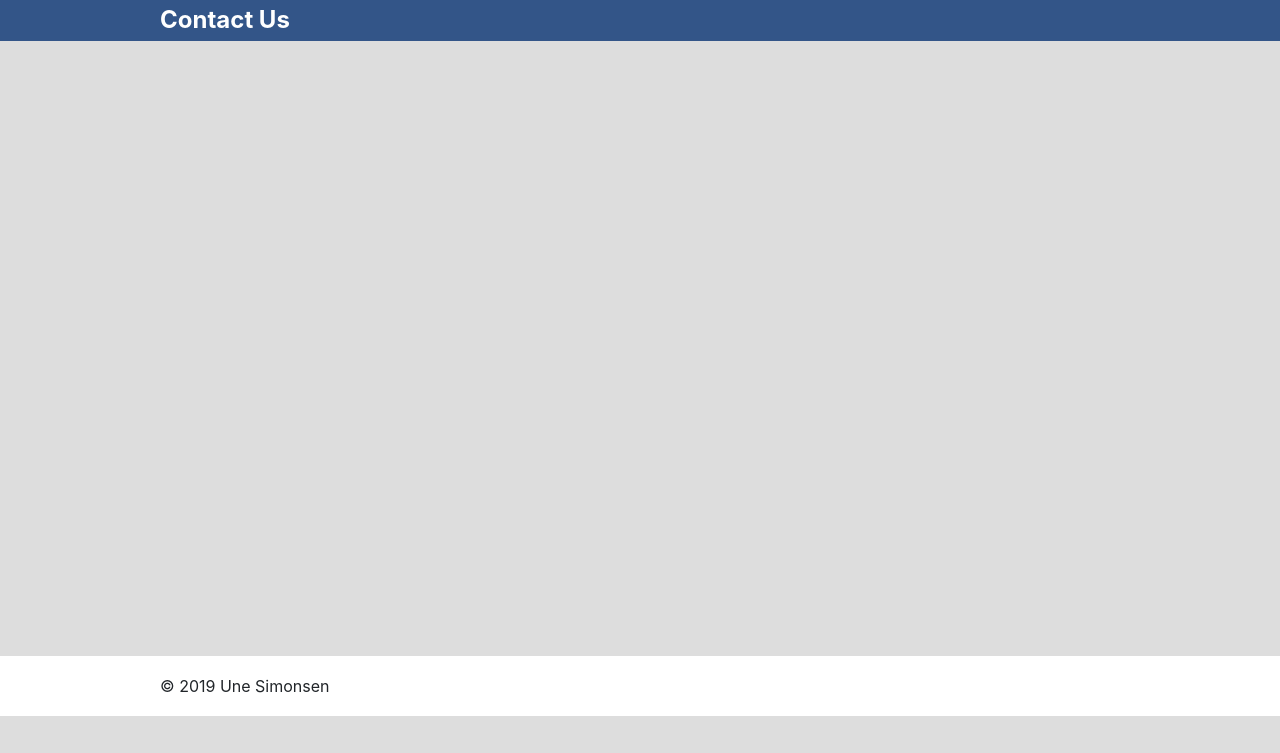
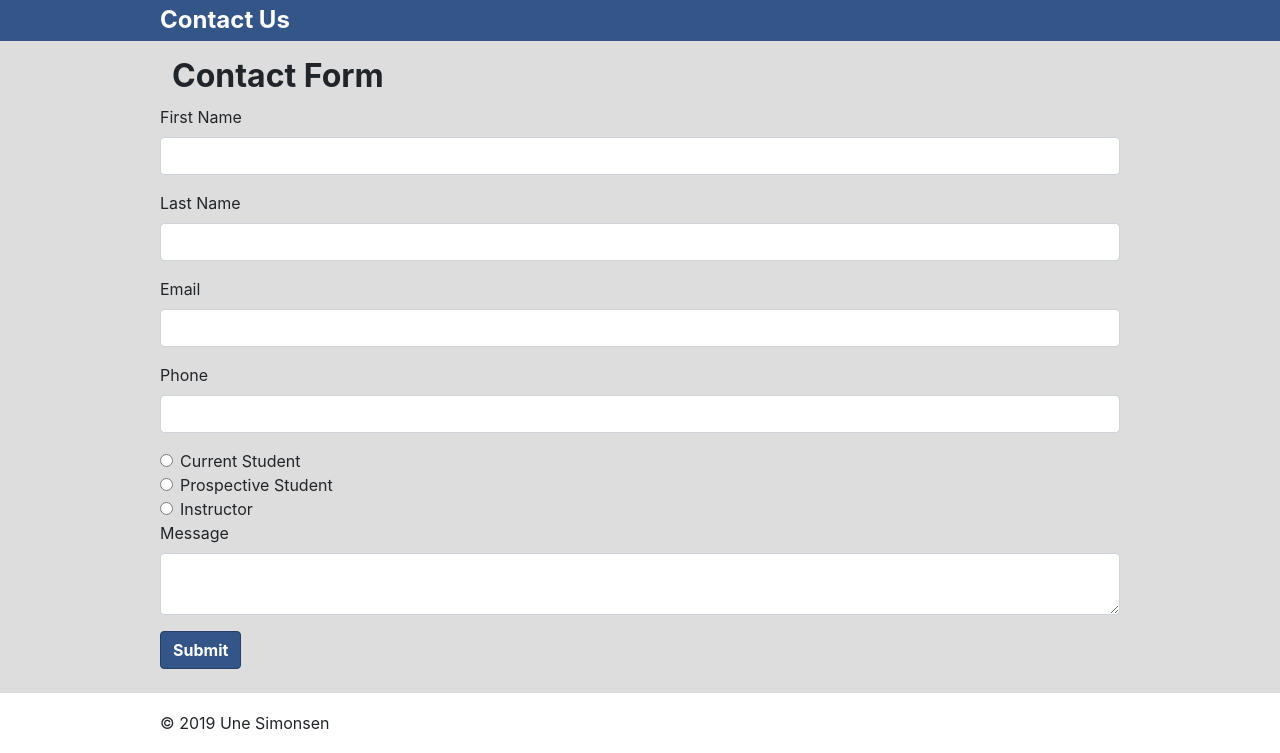
Before and after one commit to BCIT-SSD-A/une-front-end-p2, a PHP site: page /contact in a window 1280 px wide. Shown: the part 84-837 px from the top of the page. Before the commit the page ends 800 px from the top, so only its background shows below. Run offline with PHP 8.4, Linux system fonts and the light colour scheme; style sheets or scripts are compiled from the project's sources.

Commit message:
Wrap students in section tag, create contact form

```diff
--- /dev/null
+++ b/dev/classes/contact-form.php
@@ -0,0 +1,6 @@
+<?php
+class ContactForm {
+  function output() {
+    include Path::VIEWS_DIR . '/contact-form.php';
+  }
+}
--- /dev/null
+++ b/dev/views/contact-form.php
@@ -0,0 +1,45 @@
+<form class="contact-form form" method="POST" action="">
+  <div class="form-group">
+    <label for="cf-first-name" class="label-required">First Name</label>
+    <input class="form-control" type="text" id="cf-first-name" name="firstname" required />
+  </div>
+  <div class="form-group">
+    <label for="cf-last-name" class="label-required">Last Name</label>
+    <input class="form-control" type="text" id="cf-last-name" name="lastname" required />
+  </div>
+  <div class="form-group">
+    <label for="cf-email" class="label-required">Email</label>
+    <input class="form-control" type="email" id="cf-email" name="email" required />
+  </div>
+  <div class="form-group">
+    <label for="cf-phone">Phone</label>
+    <input class="form-control" type="tel" id="cf-phone" name="phone" />
+  </div>
+  <div class="cf-type">
+    <div class="form-check">
+      <input class="form-check-input" type="radio" name="type" value="current" id="cf-type-current">
+      <label class="form-check-label" for="cf-type-current">
+        Current Student
+      </label>
+    </div>
+    <div class="form-check">
+      <input class="form-check-input" type="radio" name="type" value="prospective" id="cf-type-prospective">
+      <label class="form-check-label" for="cf-type-prospective">
+        Prospective Student
+      </label>
+    </div>
+    <div class="form-check">
+      <input class="form-check-input" type="radio" name="type" value="instructor" id="cf-type-instructor">
+      <label class="form-check-label" for="cf-type-instructor">
+        Instructor
+      </label>
+    </div>
+  </div>
+  <div class="form-group">
+    <label for="cf-message">Message</label>
+    <textarea class="form-control" id="cf-message" name="message"></textarea>
+  </div>
+  <div class="submit-container">
+    <input type="submit" value="Submit" class="btn btn-primary" />
+  </div>
+</form>
--- a/dev/views/pages/contact.php
+++ b/dev/views/pages/contact.php
@@ -0,0 +1,7 @@
+<section>
+    <h2>Contact Form</h2>
+    <?php
+    $contactForm = new ContactForm();
+    $contactForm->output();
+    ?>
+</section>
--- a/dev/views/pages/students.php
+++ b/dev/views/pages/students.php
@@ -6,6 +6,7 @@ $column_1 = array_slice($students, 0, $half);
 $column_2 = array_slice($students, $half);
 
 ?>
+<section>
   <h2>Student List</h2>
   <div class="student-list columns">
     <?php // For each column
@@ -23,3 +24,4 @@ $column_2 = array_slice($students, $half);
       </div>
     <?php endforeach; ?>
   </div>
+</section>
```
Lines whose indentation alone changed are shown as unchanged.
